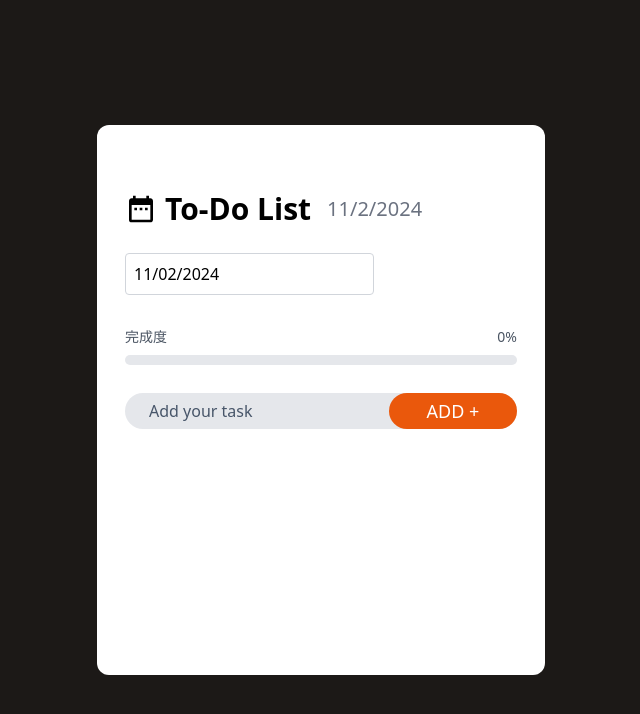
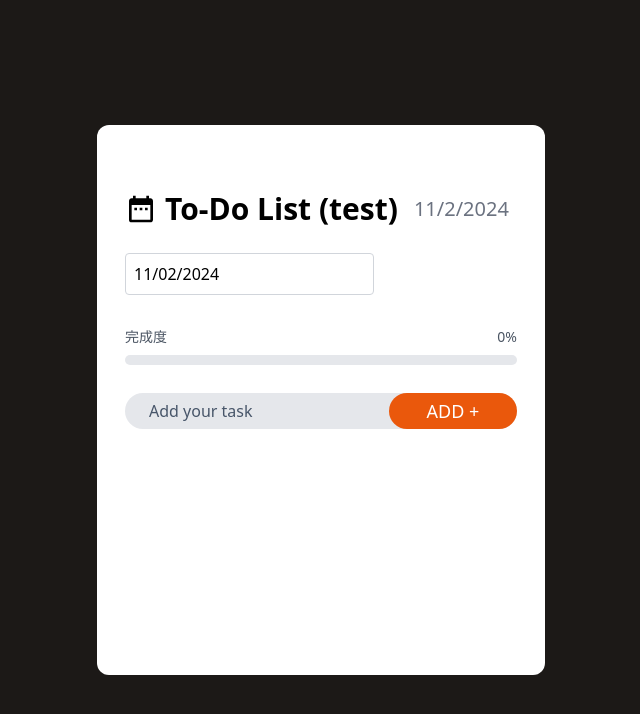
Before and after one commit to theKaichun/Todo-app, a React (Vite) app: page / in a window 1280 px wide. Shown: the top 714 px of the page, without its empty margins (319-959 px from the left). Built offline with nearby package versions, Linux system fonts and the light colour scheme.

Commit message:
add title

```diff
--- a/src/components/Todo.jsx
+++ b/src/components/Todo.jsx
@@ -71,7 +71,7 @@ const Todo = () => {
     <div className="bg-white place-self-center w-11/12 max-w-md flex flex-col p-7 min-h-[550px] rounded-xl">
       <div className="flex items-center mt-7 gap-2">
         <MdDateRange className="w-8 h-14" />
-        <h1 className="text-3xl font-semibold">To-Do List</h1>
+        <h1 className="text-3xl font-semibold">To-Do List (test)</h1>
         <span className="ml-2 text-gray-500 text-xl">
           {currentDate.toLocaleDateString()}
         </span>
```
